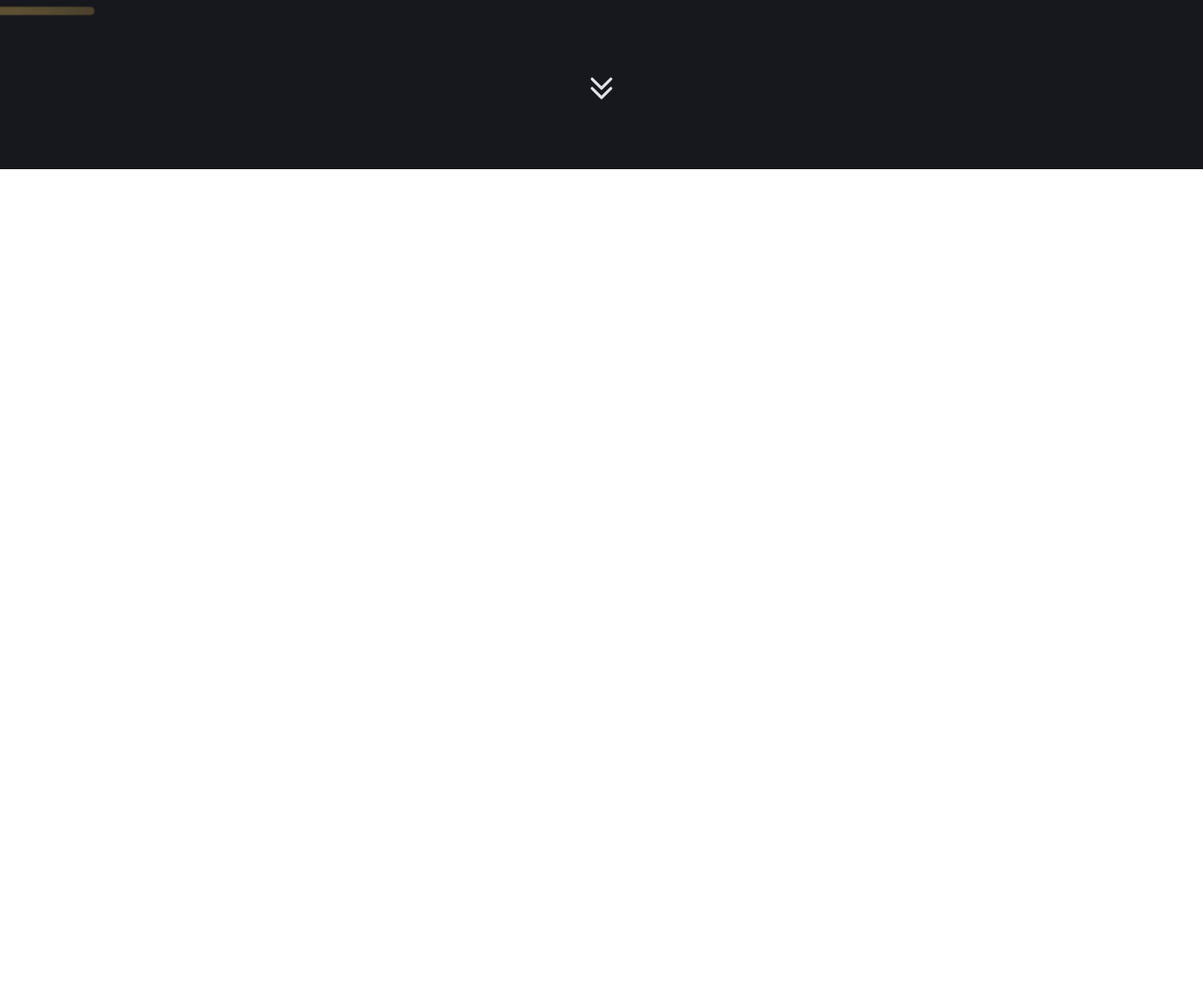
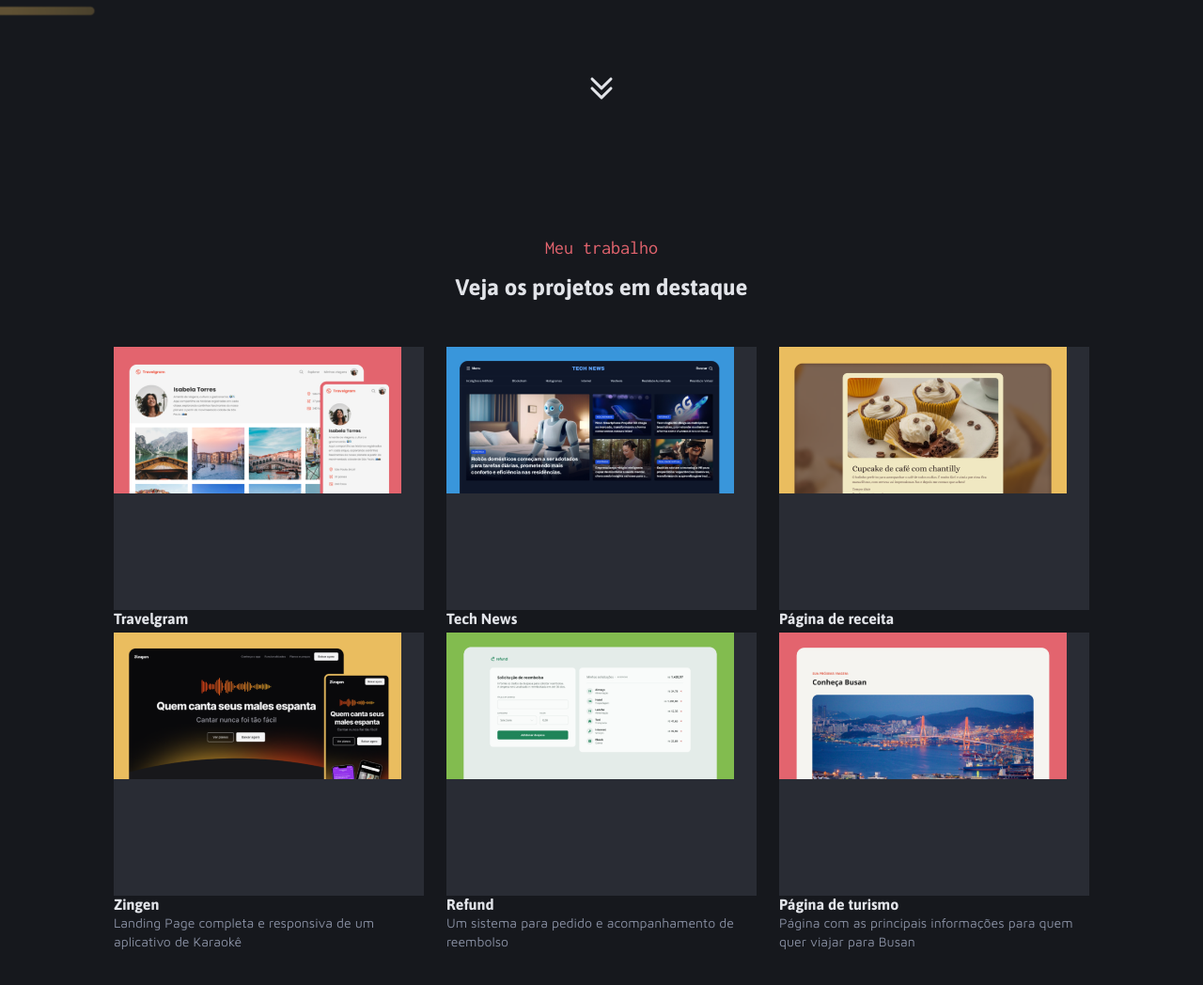
Before and after one commit to GilbertoBalbino/projeto-portifolio-dev, a plain HTML site: page index.html in a window 1280 px wide. Shown: the part 570-1618 px from the top of the page at 94% size. Before the commit the page ends 800 px from the top, so only its background shows below. Drawn offline with Linux system fonts and the light colour scheme.

Commit message:
alteraçôes no main

```diff
--- a/index.html
+++ b/index.html
@@ -35,5 +35,92 @@
             <div class="caretdoubledown"><img src="/assets/CaretDoubleDown.svg" alt="Seta Dupla para baixo"></div>
         </div>
     </header>
+
+    <main>
+        <div id="header-main">
+            <p class="subtitle red">Meu trabalho</p>
+            <p class="title-md">Veja os projetos em destaque</p>
+        </div>
+        <div class="grid-header">
+            <div class="projects box">
+                <div class="img">
+                    <img src="/assets/images/Thumbnail_Project-01.png" alt="Travelgram">
+                </div>
+                <div class="description">
+                        <p class="title-sm">
+                            Travelgram
+                        </p>
+                        <p class="text-sm">
+                        Rede social onde as pessoas mostram os registros de suas viagens pelo mundo
+                        </p>
+                </div>
+            </div>
+            <div class="projects box">
+                <div class="img">
+                    <img src="/assets/images/Thumbnail_Project-02.png" alt="Tech News">
+                </div>
+                <div class="description">
+                        <p class="title-sm">
+                            Tech News
+                        </p>
+                        <p class="text-sm">
+                           Homepage de um portal de notícias sobre a área de tecnologia
+                </div>
+            </div>
+            <div class="projects box">
+                <div class="img">
+                    <img src="/assets/images/Thumbnail_Project-03.png" alt="Página de receita">
+                </div>
+                <div class="description">
+                        <p class="title-sm">
+                            Página de receita
+                        </p>
+                        <p class="text-sm">
+                           Página com o passo a passo de uma receita para cupcakes
+                        </p>
+                </div>
+            </div>
+            <div class="projects box">
+                <div class="img">
+                    <img src="/assets/images/Thumbnail_Project-04.png" alt="Zingen">
+                </div>
+                <div class="description">
+                        <p class="title-sm">
+                            Zingen
+                        </p>
+                        <p class="text-sm">
+                            Landing Page completa e responsiva de um aplicativo de Karaokê
+                        </p>
+                </div>
+            </div>
+            <div class="projects box">
+                <div class="img">
+                    <img src="/assets/images/Thumbnail_Project-05.png" alt="Refund">
+                </div>
+                <div class="description">
+                        <p class="title-sm">
+                            Refund
+                        </p>
+                        <p class="text-sm">
+                           Um sistema para pedido e acompanhamento de reembolso
+                        </p>
+                </div>
+            </div>
+            <div class="projects box">
+                <div class="img">
+                    <img src="/assets/images/Thumbnail_Project-06.png" alt="Página de turismo">
+                </div>
+                <div class="description">
+                        <p class="title-sm">
+                            Página de turismo
+                        </p>
+                        <p class="text-sm">
+                           Página com as principais informações para quem quer viajar para Busan
+                        </p>
+                </div>
+            </div>
+        </div>
+    </main>
+
 </body>
 </html>
--- a/styles/header.css
+++ b/styles/header.css
@@ -6,7 +6,16 @@ header {
     display: flex;
     align-items: center;
     justify-content: center;
+
+    .box {
+        border-radius: 56px;
+        display: flex;
+        align-items: center;
+        justify-content: center;
+        gap: 8px;
+        padding: 16px 8px;
     }
+}
 
 .info {
     width: 1040px;
@@ -67,6 +76,8 @@ h1 {
     column-gap: 16px;
 }
 
+
+
 .box1 {
     width: 114px;
     height: 40px;
--- a/styles/index.css
+++ b/styles/index.css
@@ -1,3 +1,4 @@
 @import url(global.css);
 @import url(header.css);
+@import url(main.css);
 @import url(utility.css);
--- /dev/null
+++ b/styles/main.css
@@ -0,0 +1,52 @@
+main {
+  background-color: #16181D;
+  max-width: 1366px;
+  height: 917px;
+  display: flex;
+  flex-direction: column;
+  align-items: center;
+  padding: 72px 120px 144px;
+  gap: 56px;
+  p {
+    display: block;
+  }
+
+  .img {
+    width: 330px;
+    height: 280px;
+  }
+}
+
+#header-main {
+  gap: 8px;
+  display: flex;
+  max-width: 1040px;
+  height: 61px;
+  flex-direction: column;
+  align-items: center;
+}
+
+.grid-header {
+  max-width: 1040px;
+  height: 584px;
+  display: grid;
+  grid-template-columns: repeat(3, 1fr);
+  grid-template-rows: repeat(3, 1fr);
+  gap: 24px 24px;
+}
+
+.projects {
+  width: 330px;
+  height: 280px;
+}
+
+.img {
+  width: 306px;
+  height: 156px;
+
+  img {
+    object-fit: cover;
+    width: 306px;
+    height: 156px;
+  }
+}
--- a/styles/utility.css
+++ b/styles/utility.css
@@ -1,14 +1,19 @@
 .box {
   background-color: var(--gray-300);
-  border-radius: 56px;
-  display: flex;
-  align-items: center;
-  justify-content: center;
-  gap: 8px;
 }
 
 .title-lg {
   font: var(--title-lg);
+  color: var(--gray-600);
+}
+
+.title-md {
+  font: var(--title-md);
+  color: var(--gray-600);
+}
+
+.title-sm {
+  font: var(--title-sm);
   color: var(--gray-600);
 }
 
```
